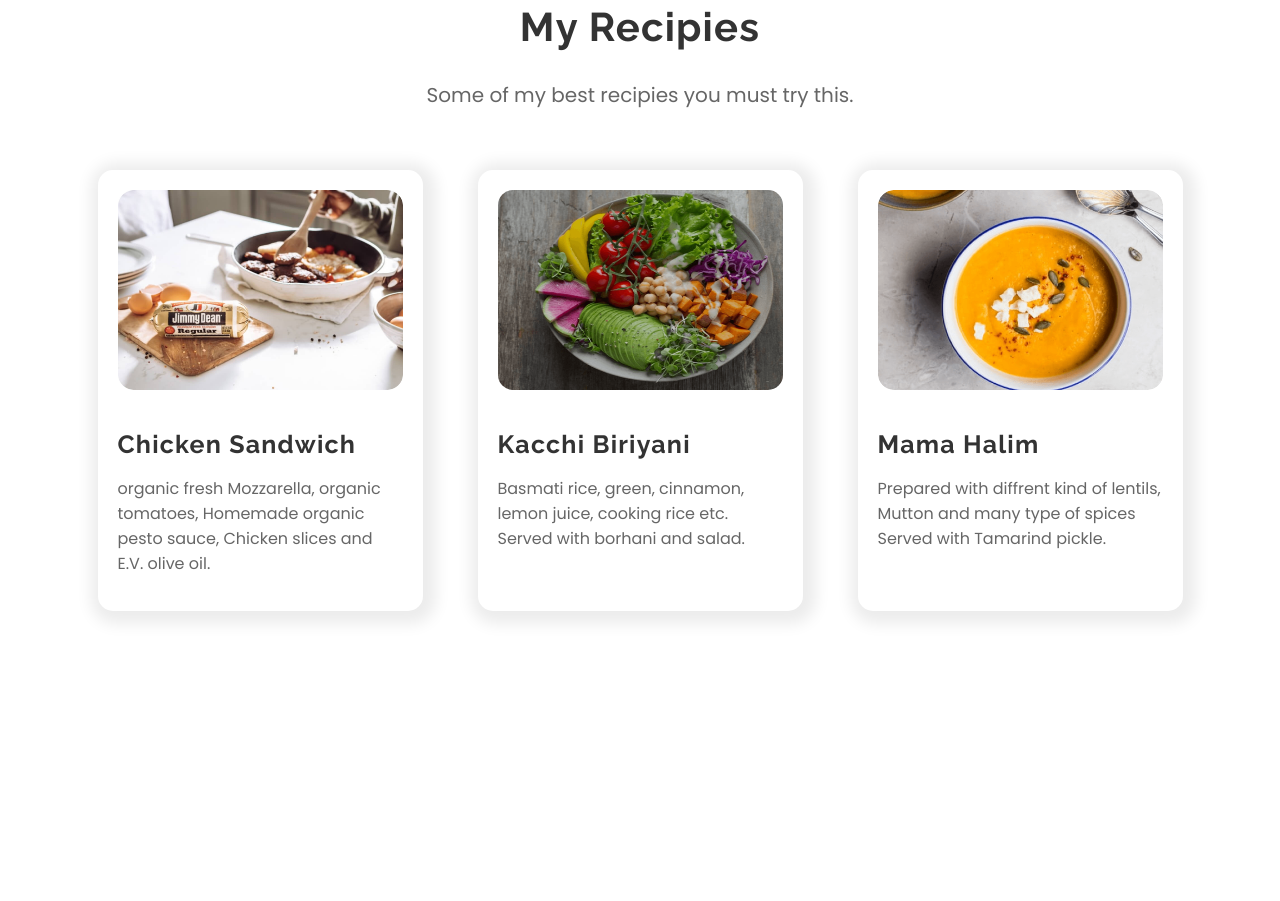
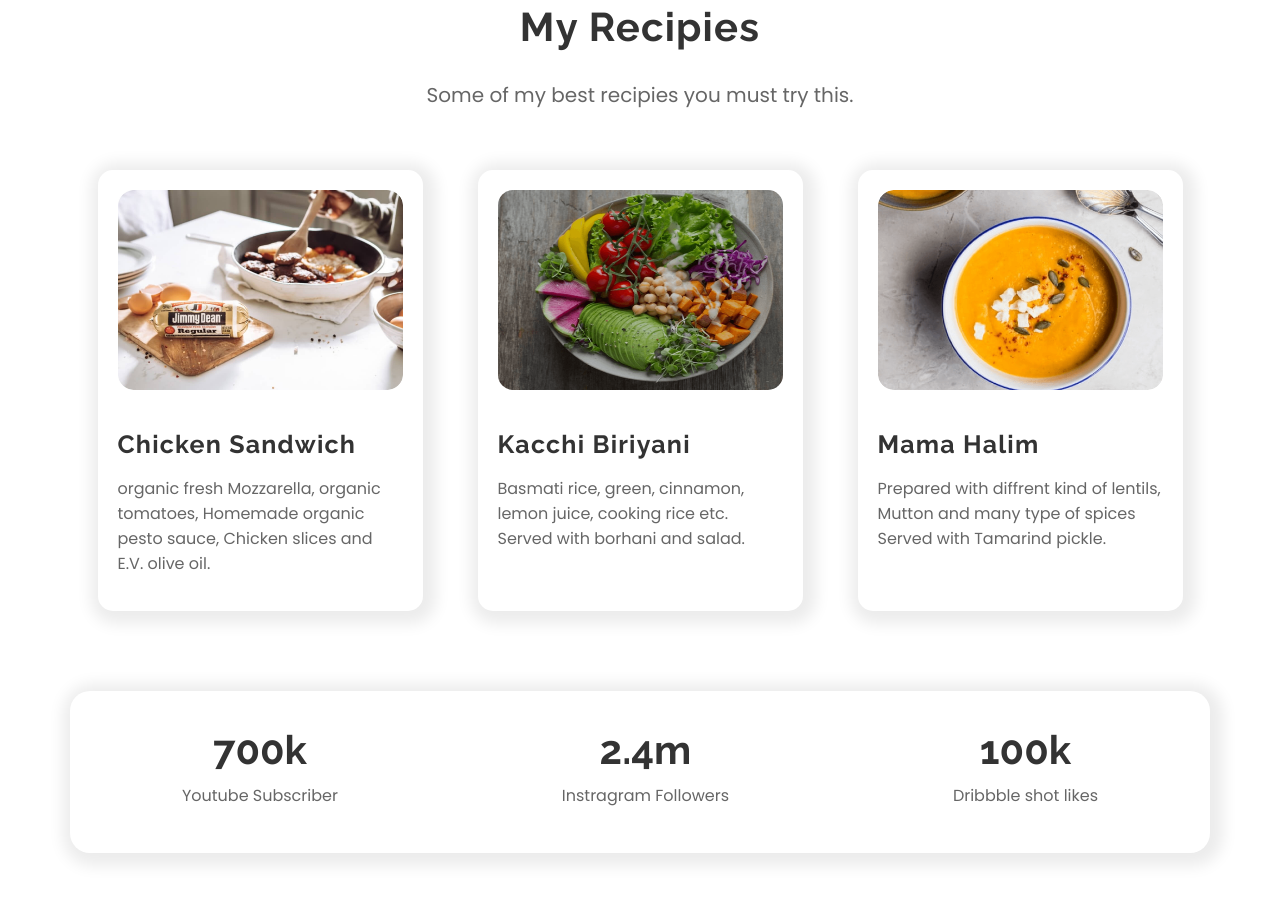
Before and after one commit to IH-Tahim/foodNetworkProject, a plain HTML site: page index.html in a window 1280 px wide. Shown: the part 1457-2358 px from the top of the page. Before the commit the page ends 2148 px from the top, so only its background shows below. Drawn offline with Linux system fonts and the light colour scheme.

Commit message:
counter section added

```diff
--- a/index.html
+++ b/index.html
@@ -80,7 +80,22 @@
     <!-- Recipies Section End -->
 
     <!-- Counter Section Start -->
-
+    <section class="section">
+        <div class="row counter-wrap">
+                <div class="counter-item">
+                    <h3>700k</h3>
+                    <p>Youtube Subscriber</p>
+                </div>
+                <div class="counter-item">
+                    <h3>2.4m</h3>
+                    <p>Instragram Followers</p>
+                </div>
+                <div class="counter-item">
+                    <h3>100k</h3>
+                    <p>Dribbble shot likes</p>
+                </div>
+        </div>
+    </section>
     <!-- Counter Section End -->
 </body>
 
--- a/style.css
+++ b/style.css
@@ -140,3 +140,21 @@ a{
     margin-bottom: 15px;
 }
  /* Recipies Section End*/
+
+/* Counter Section Start  */
+ .counter-wrap{
+    box-shadow: 3px 3px 15px 10px rgba(0,0,0,0.08);
+    padding: 35px 0px;
+    border-radius: 20px;
+ }
+ .counter-wrap h3{
+     font-size: 40px;
+     text-align: center;
+     margin-bottom: 10px;
+ }
+ .counter-wrap p{
+     margin-bottom: 10px;
+ }
+ /* Counter Section End  */
+
+ /* Contact Section Start  */
```
